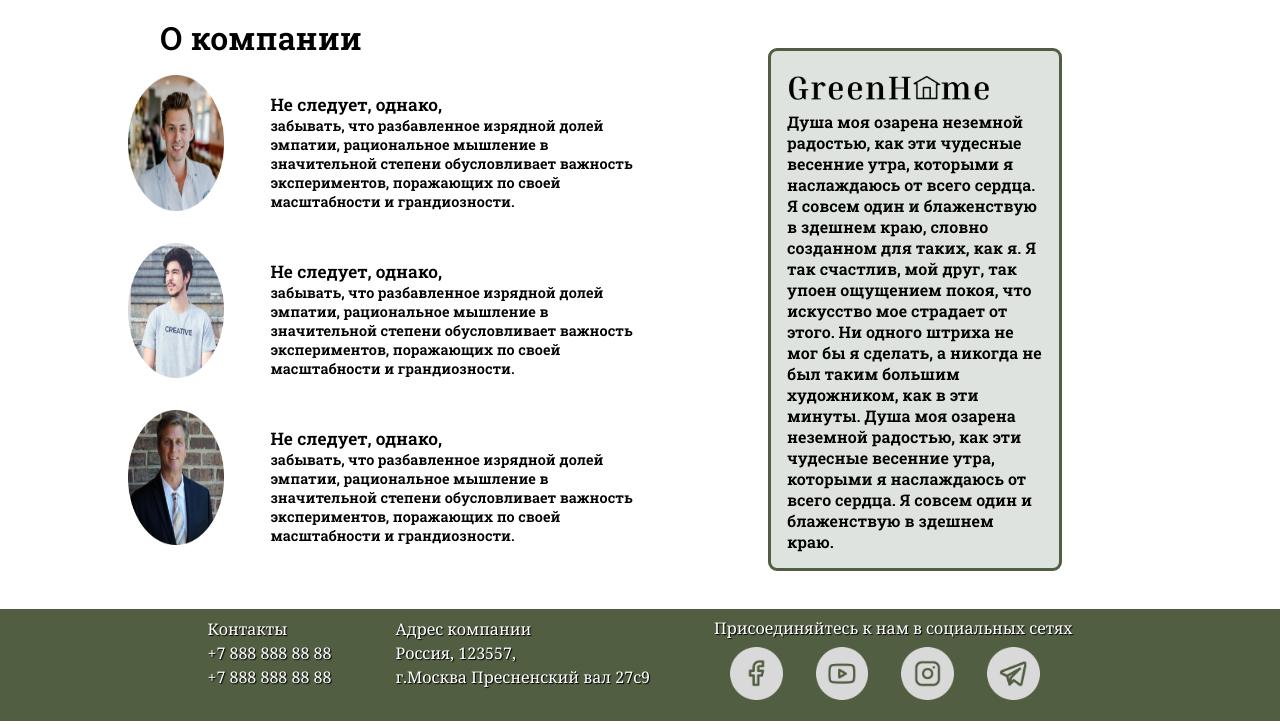
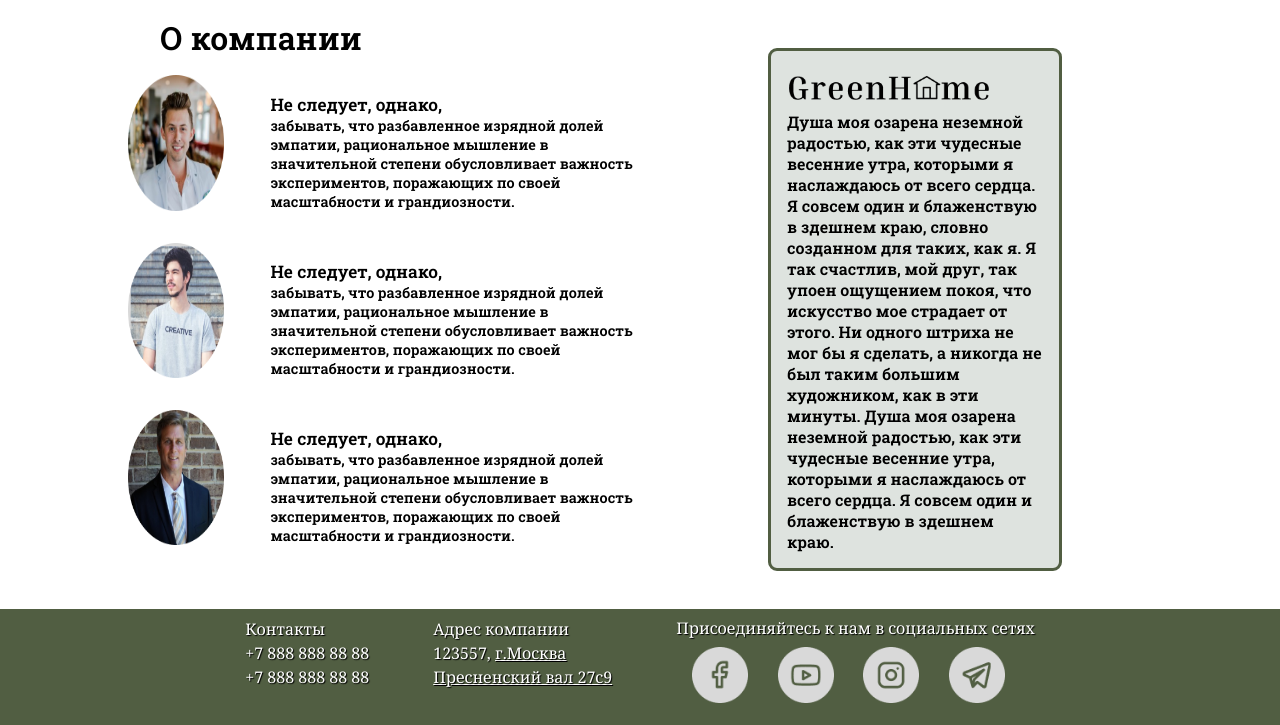
Before and after one commit to moshiiia/web, a website: page index.html in a window 1280 px wide. Shown: the part 2308-3033 px from the top of the page. Drawn offline with nearby package versions, Linux system fonts and the light colour scheme; files that its build step writes are made by us from their sources; files whose address does not match are found by name.

Commit message:
create links

```diff
--- a/index.html
+++ b/index.html
@@ -169,15 +169,19 @@
         </div>
         <div class="footer__info">
             Адрес компании</br>
-            Россия, 123557, </br>г.Москва Пресненский вал 27с9
+            123557,
+            <a href="https://yandex.ru/maps/213/moscow/house/ulitsa_presnenskiy_val_27s9/Z04YcwFpTEYOQFtvfXt2c31mZw==/?ll=37.569539%2C55.772153&z=16"
+            target="_blank"><ins>
+            г.Москва </br>
+            Пресненский вал 27с9</a></ins>
         </div>
         <div class="footer__media">
             <div class="footer__media__title">Присоединяйтесь к нам в социальных сетях</div>
             <div class="footer__media__grid">
-                <img src="./res/facebook.png" class="footer__media__grid__element">
-                <img src="./res/youtube.png" class="footer__media__grid__element">
-                <img src="./res/insta.png" class="footer__media__grid__element">
-                <img src="./res/tg.png" class="footer__media__grid__element">
+                <a href="http://facebook.com/" target="_blank"><img src="./res/facebook.png" class="footer__media__grid__element"></a>
+                <a href="https://www.youtube.com/" target="_blank"><img src="./res/youtube.png" class="footer__media__grid__element"></a>
+                <a href="http://instagram.com/" target="_blank"><img src="./res/insta.png" class="footer__media__grid__element"></a>
+                <a href="https://web.telegram.org/k/" target="_blank"><img src="./res/tg.png" class="footer__media__grid__element"></a>
             </div>
         </div>
     </footer>
--- a/styles/sass/main.scss
+++ b/styles/sass/main.scss
@@ -20,9 +20,16 @@ html {
 body {
     margin: 0;
 }
+
 a{
     text-decoration: none;
+    color: $white-color;
 }
+
+a:link, a:visited,a:focus,a:hover {
+    color: $white-color;
+}
+
 
 .header {
     z-index: 100;
```
